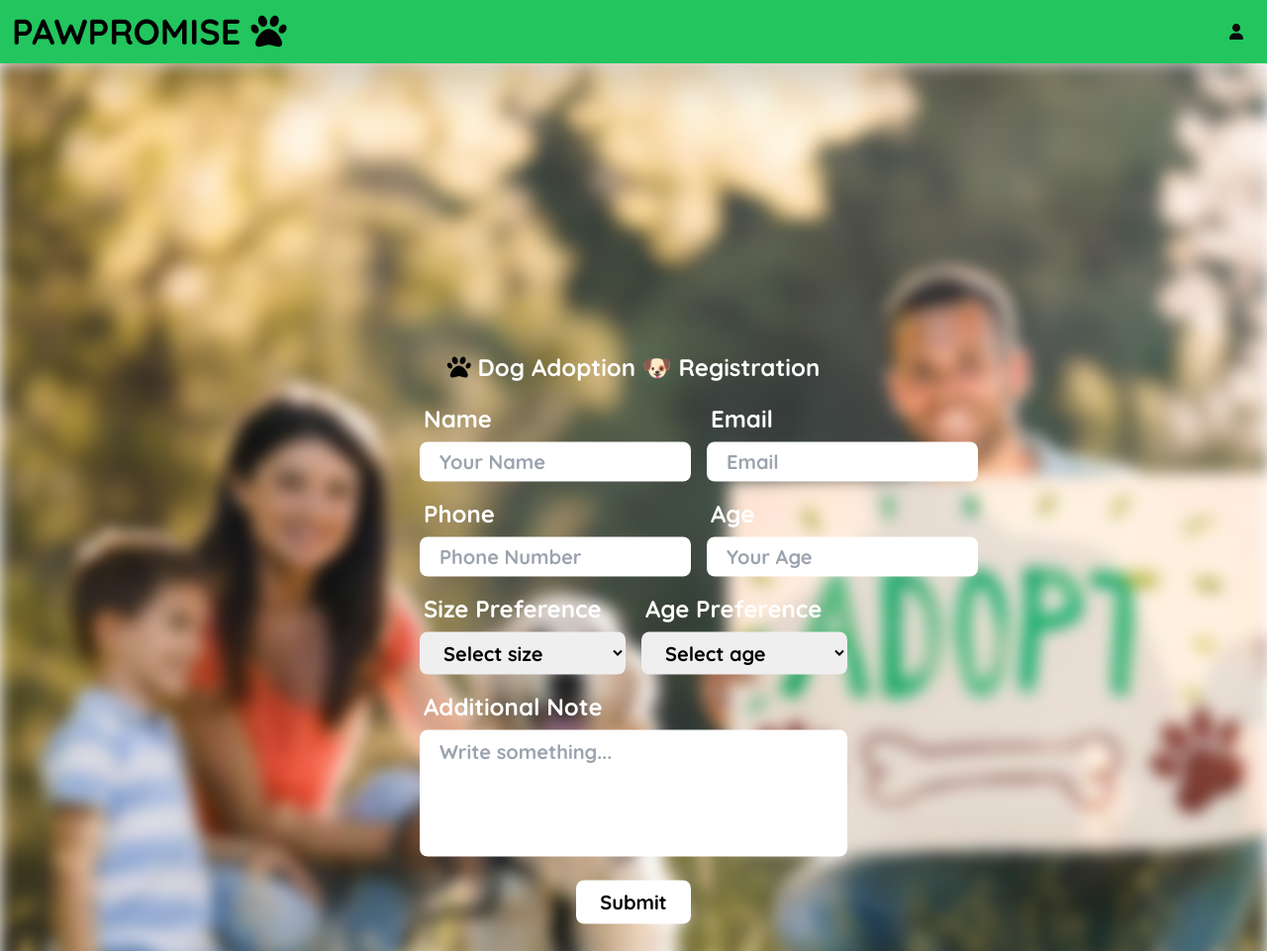
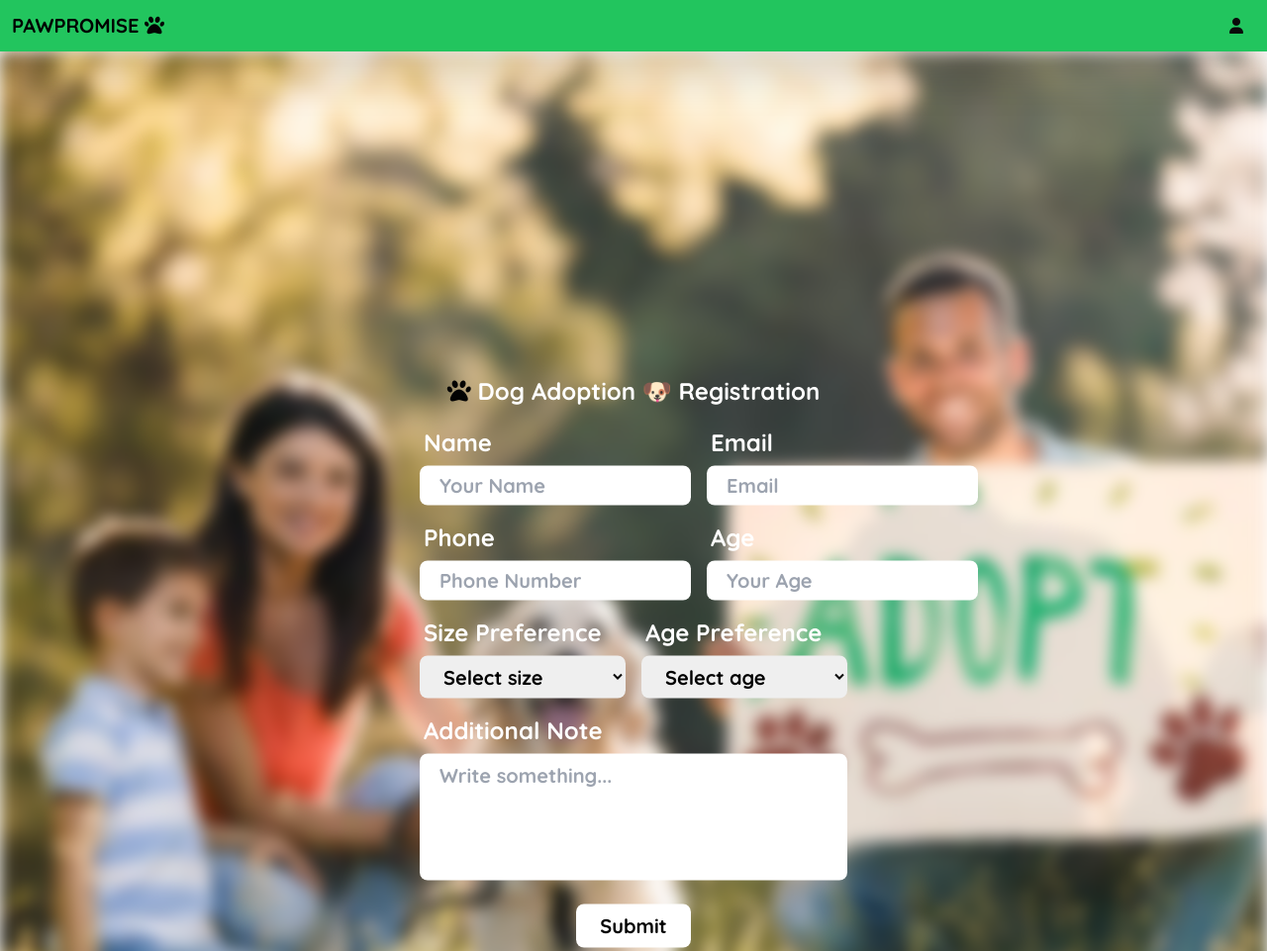
Before and after one commit to AtchayaChandran/PAWPROMISE, a plain HTML site: page index.html in a window 1280 px wide. Shown: the top 961 px of the page at 99% size. Drawn offline with nearby package versions, Linux system fonts and the light colour scheme.

Commit message:
Updated css

```diff
--- a/index.html
+++ b/index.html
@@ -26,7 +26,7 @@
    <div>
       <nav class="bg-green-500 p-3 flex items-center justify-between shadow-2xl sticky top-0 z-10">
 
-         <h1 class="text-4xl font-extrabold">PAWPROMISE
+         <h1 class="text-4xl sm:text-xl font-extrabold">PAWPROMISE
             <i class="fa-solid fa-paw" style="color: #030303;"></i>
          </h1>
 
--- a/style.css
+++ b/style.css
@@ -15,7 +15,7 @@ body {
 
 .card{
    position:absolute;
-   top:82%;
+   top:85%;
    left:50%;
    text-align: center;
    transform:translate(-50%,-50%);
```
